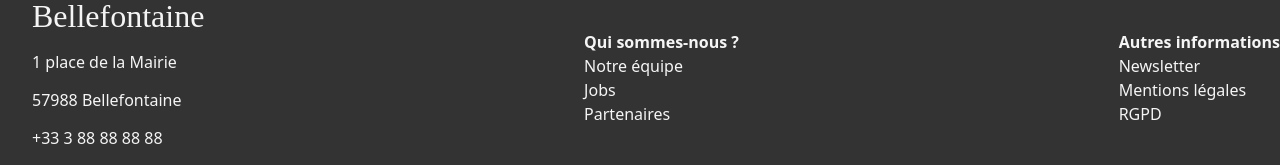
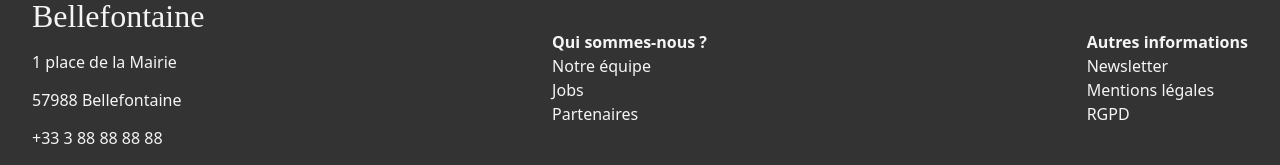
Before and after one commit to Aline-Daems/Bellefontaine, a plain HTML site: page index.html in a window 1280 px wide. Shown: the part 2100-2265 px from the top of the page. Drawn offline with nearby package versions, Linux system fonts and the light colour scheme; a web font is replaced by a local one.

Commit message:
update footer

```diff
--- a/style.css
+++ b/style.css
@@ -155,6 +155,8 @@ h3 {
 .footer ul li:first-child {
     font-weight: bold;
 }
+
+
 @media (min-width: 1024px) {
 
     .cardSection{
@@ -177,6 +179,9 @@ h3 {
         flex-direction: row;
         justify-content: space-between;
 
+    }
+    .footer ul{
+        margin-right:2rem;
     }
 
     .footerAddress p:first-child{
```
